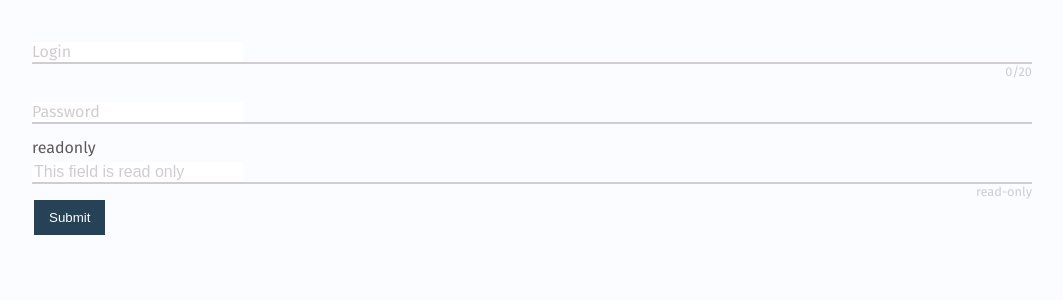
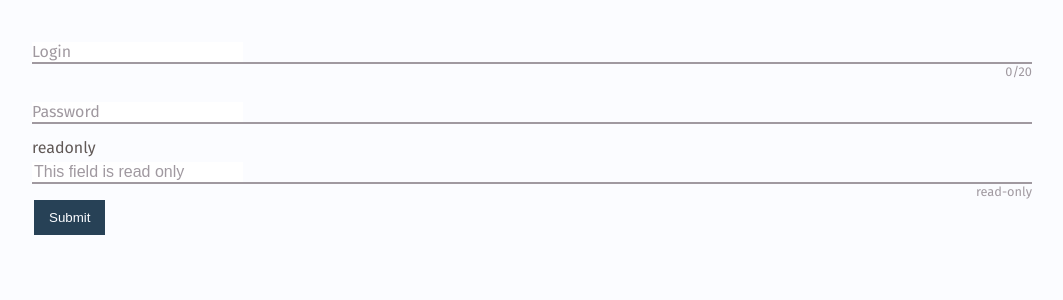
Before and after one commit to DamianStachowicz/forms, an Angular app: page /input in a window 1280 px wide. Shown: the top 300 px of the page, without its empty margins (108-1171 px from the left). Built offline with nearby package versions, Linux system fonts and the light colour scheme.

Commit message:
darken inputs

```diff
--- a/src/styles/input.scss
+++ b/src/styles/input.scss
@@ -1,5 +1,5 @@
 $primary-color: #274156;
-$secondary-color: #d0ccd0;
+$secondary-color: #a099a0;
 $tertiary-color: #605856;
 
 .input {
```
